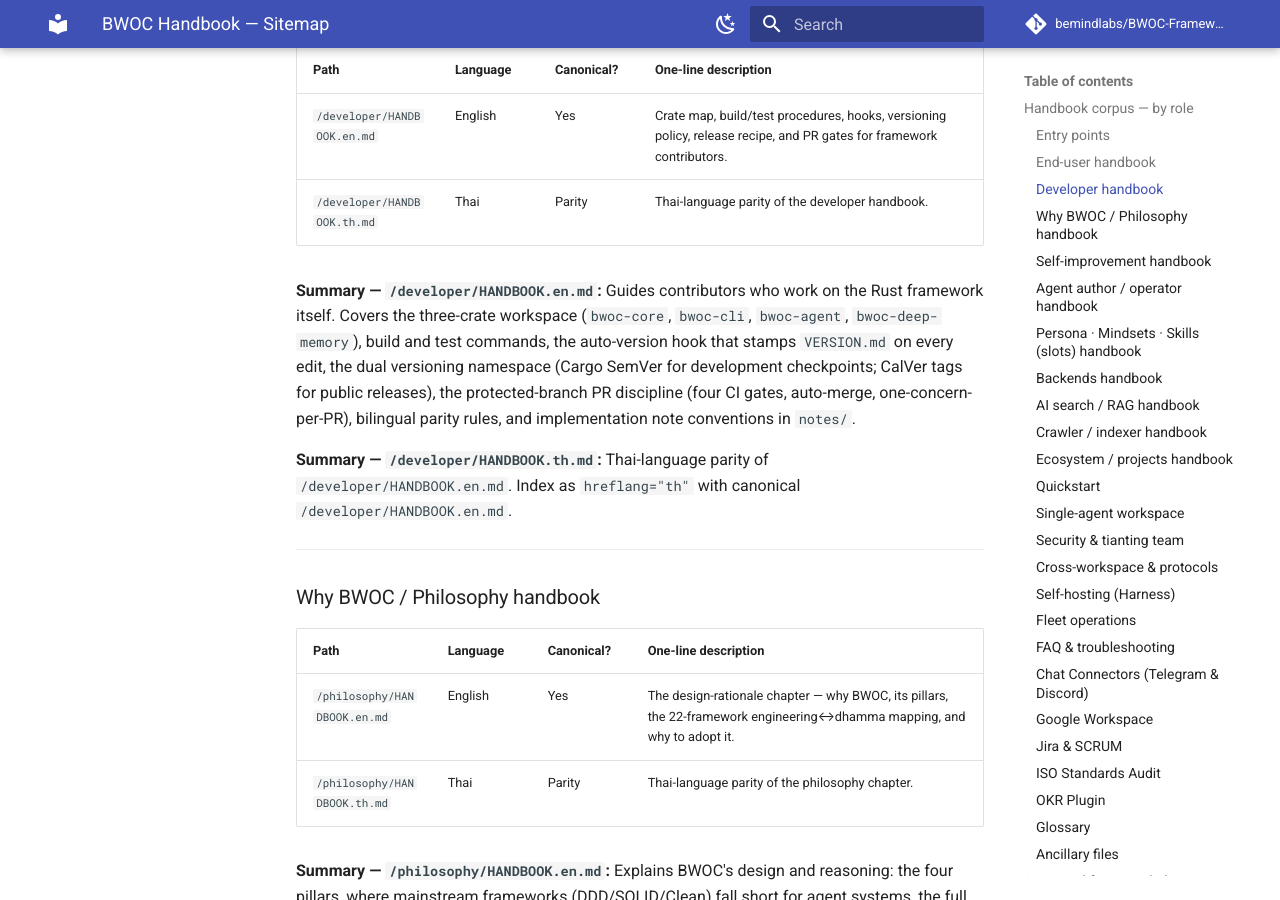
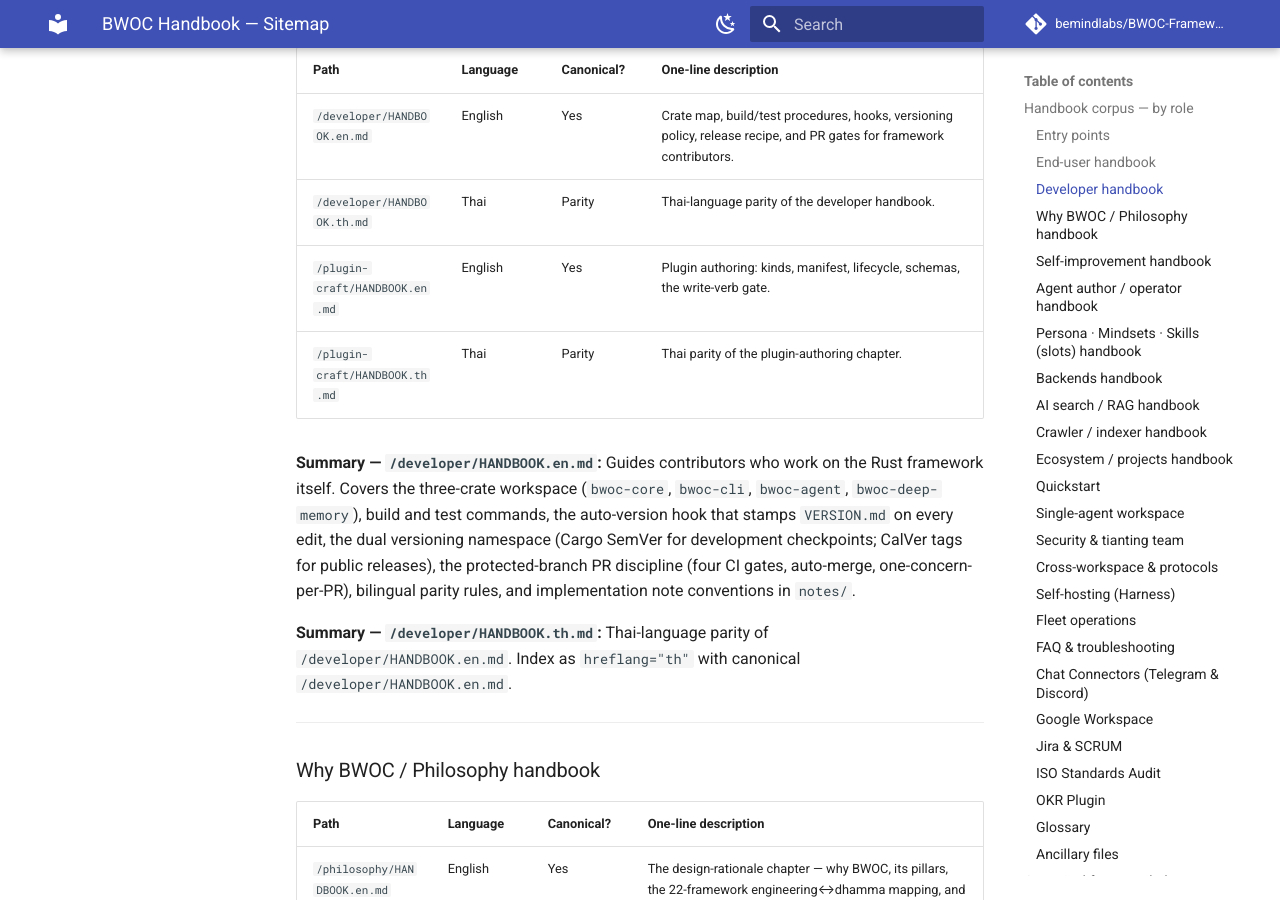
Before and after one commit to bemindlabs/bwoc-handbook, an MkDocs documentation site: the page built from docs/sitemap.md, in a window 1280 px wide and 900 px high, scrolled down 1711 px. Built offline with MkDocs 1.6.1 and Material for MkDocs 9.7.7, drawn with Linux system fonts in a browser that asks for light colours; comment, search, counter and statistics services are not loaded; some of the changed text lies outside the part shown.

Commit message:
docs: index the Council + Plugin Authoring chapters (READMEs, llms.txt, sitemap)
Co-Authored-By: Claude Opus 4.8 (1M context) <noreply@anthropic.com>

```diff
--- a/docs/llms.txt
+++ b/docs/llms.txt
@@ -23,6 +23,8 @@
 [Developer Handbook — English](developer/HANDBOOK.en.md): For people building on or contributing to the Rust framework. Covers the two scopes (framework root vs agent template), the nine-crate map, build/test/install, dependency-quarantine, the hard rules (two-tier docs, backend neutrality, bilingual parity, auto-version hook, implementation logs, conventional commits, protected-main PR gates, over-engineering protection), skill/plugin development, the contribution flow, releasing, and how to publish this handbook as a GitHub Pages site.
 
 [Developer Handbook — Thai](developer/HANDBOOK.th.md): Thai-language parity of the developer handbook.
+[Plugin Authoring — English](plugin-craft/HANDBOOK.en.md): Building BWOC plugins — skill-vs-plugin, the nine plugin kinds, manifest.toml, the bwoc plugin lifecycle, normative output schemas, and the operator-confirm gate on write verbs.
+[Plugin Authoring — Thai](plugin-craft/HANDBOOK.th.md): Thai-language parity of the plugin-authoring chapter.
 
 [Agent Author & Operator Handbook — English](agents/HANDBOOK.en.md): For people who incarnate, configure, tune, and operate agents. Covers the one-folder-one-agent layout, the AGENTS.md backend-neutral rule vs Obsidian slot files, the full config.manifest.json field schema, slots (persona/mindsets/skills/interconnect/memories) and maturity levels, `bwoc new` with its full flag table, every `bwoc check` failure mode, trust & ed25519 signing, lifecycle (stop/start/retire), teams, and common authoring mistakes.
 
@@ -69,6 +71,8 @@
 
 [Fleet Operations — English](fleet-ops/HANDBOOK.en.md): Running many agents reliably — `bwoc fleet health` (seven Non-Decline signals), `bwoc supervise` (restart-on-crash + backstop), `bwoc sessions`/`list` filters/`ping`/`dashboard`/`log`/`inbox`, `bwoc doctor --auto`, `bwoc workspace validate/prune`, and bulk `stop/start --all`.
 [Fleet Operations — Thai](fleet-ops/HANDBOOK.th.md): Thai-language parity of the fleet-ops chapter.
+[Council — English](council/HANDBOOK.en.md): Structured fleet decisions via the council plugin kind — the propose → discuss → vote → resolve protocol, voting models (simple-majority / consensus / weighted / sangha), quorum, and the append-only Council Decision record with dissent preserved.
+[Council — Thai](council/HANDBOOK.th.md): Thai-language parity of the council chapter.
 
 [FAQ & Troubleshooting — English](faq/HANDBOOK.en.md): Consolidated common questions (no Pali needed, backend choice, agent lifecycle, workspace resolution, memory cap, neutrality, daemon issues, versioning) plus a symptom→cause→fix table. The canonical FAQ is the GitHub FAQ.en.md.
 [FAQ & Troubleshooting — Thai](faq/HANDBOOK.th.md): Thai-language parity of the FAQ chapter.
--- a/docs/sitemap.md
+++ b/docs/sitemap.md
@@ -46,6 +46,8 @@ For the full freshness-signal spec see [`crawler/HANDBOOK.en.md`](crawler/HANDBO
 |---|---|---|---|
 | `/developer/HANDBOOK.en.md` | English | Yes | Crate map, build/test procedures, hooks, versioning policy, release recipe, and PR gates for framework contributors. |
 | `/developer/HANDBOOK.th.md` | Thai | Parity | Thai-language parity of the developer handbook. |
+| `/plugin-craft/HANDBOOK.en.md` | English | Yes | Plugin authoring: kinds, manifest, lifecycle, schemas, the write-verb gate. |
+| `/plugin-craft/HANDBOOK.th.md` | Thai | Parity | Thai parity of the plugin-authoring chapter. |
 
 **Summary — `/developer/HANDBOOK.en.md`:** Guides contributors who work on the Rust framework itself. Covers the three-crate workspace (`bwoc-core`, `bwoc-cli`, `bwoc-agent`, `bwoc-deep-memory`), build and test commands, the auto-version hook that stamps `VERSION.md` on every edit, the dual versioning namespace (Cargo SemVer for development checkpoints; CalVer tags for public releases), the protected-branch PR discipline (four CI gates, auto-merge, one-concern-per-PR), bilingual parity rules, and implementation note conventions in `notes/`.
 
@@ -208,6 +210,8 @@ For the full freshness-signal spec see [`crawler/HANDBOOK.en.md`](crawler/HANDBO
 |---|---|---|---|
 | `/fleet-ops/HANDBOOK.en.md` | English | Yes | Running many agents at scale: fleet health, supervise, sessions, doctor. |
 | `/fleet-ops/HANDBOOK.th.md` | Thai | Parity | Thai parity of the fleet-ops chapter. |
+| `/council/HANDBOOK.en.md` | English | Yes | Structured fleet decisions: the council protocol, voting models, the decision record. |
+| `/council/HANDBOOK.th.md` | Thai | Parity | Thai parity of the council chapter. |
 
 ---
 
```
Also changed, not shown: README.md (+2 -0 lines), docs/README.md (+2 -0 lines), docs/README.th.md (+2 -0 lines).
